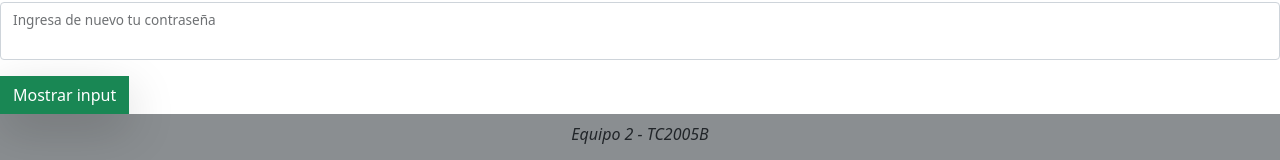
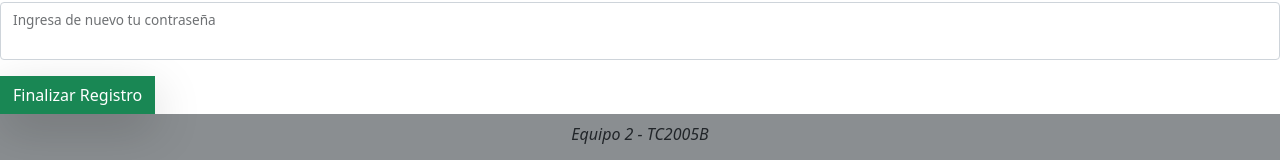
Before and after one commit to jaiovi/Denso-Git, a React (Create React App) app: page /signup in a window 1280 px wide. Shown: the part 792-952 px from the top of the page. Built offline with nearby package versions, Linux system fonts and the light colour scheme.

Commit message:
Update Signup.js

```diff
--- a/src/pages/Signup.js
+++ b/src/pages/Signup.js
@@ -40,7 +40,7 @@ function Signup()
             <Input label="Ingresa tu correo e-mail" ref={inputEmail} />
             <Input label="Ingresa tu contraseña" ref={inputPass} />
             <Input label="Ingresa de nuevo tu contraseña" ref={inputPass} />
-            <Button onClick={mostrar} color={"success"}>Mostrar input</Button>
+            <Button onClick={mostrar} color={"success"}>Finalizar Registro</Button>
         </div>
     )
 }
```
